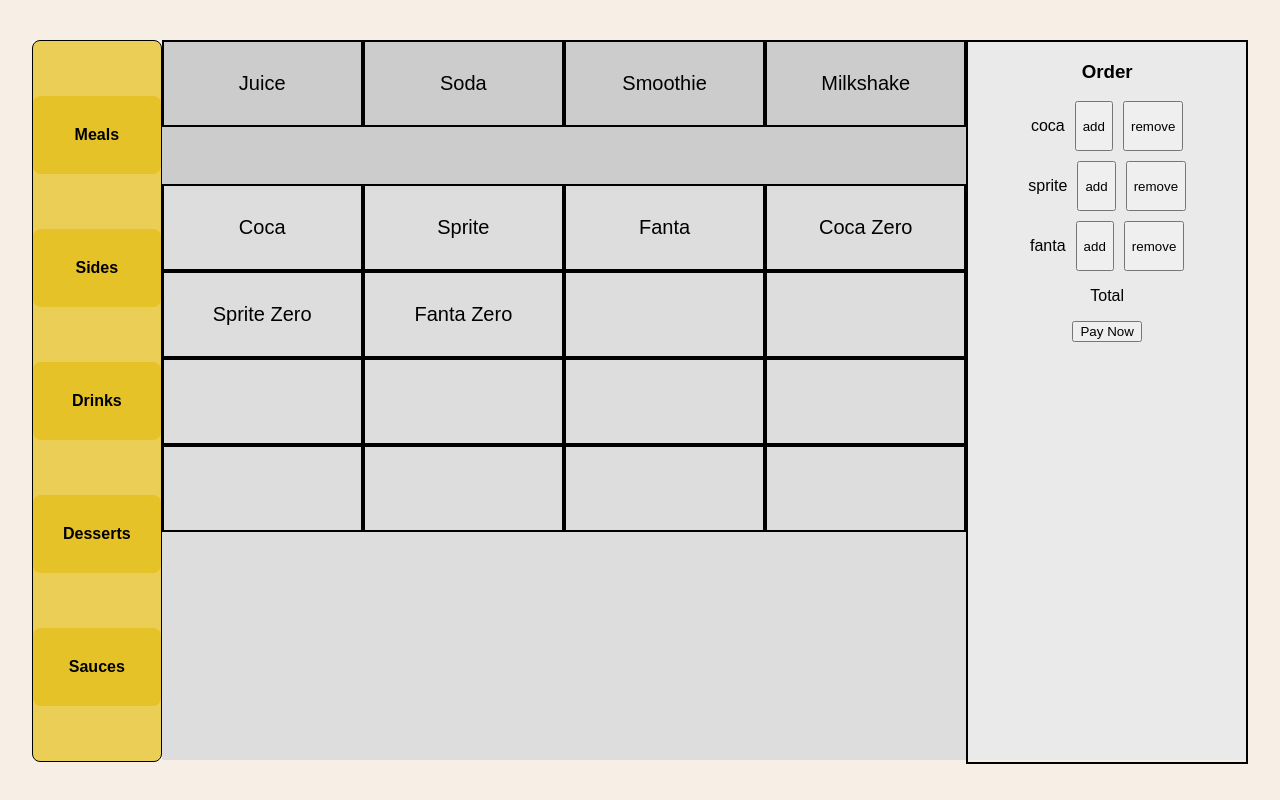
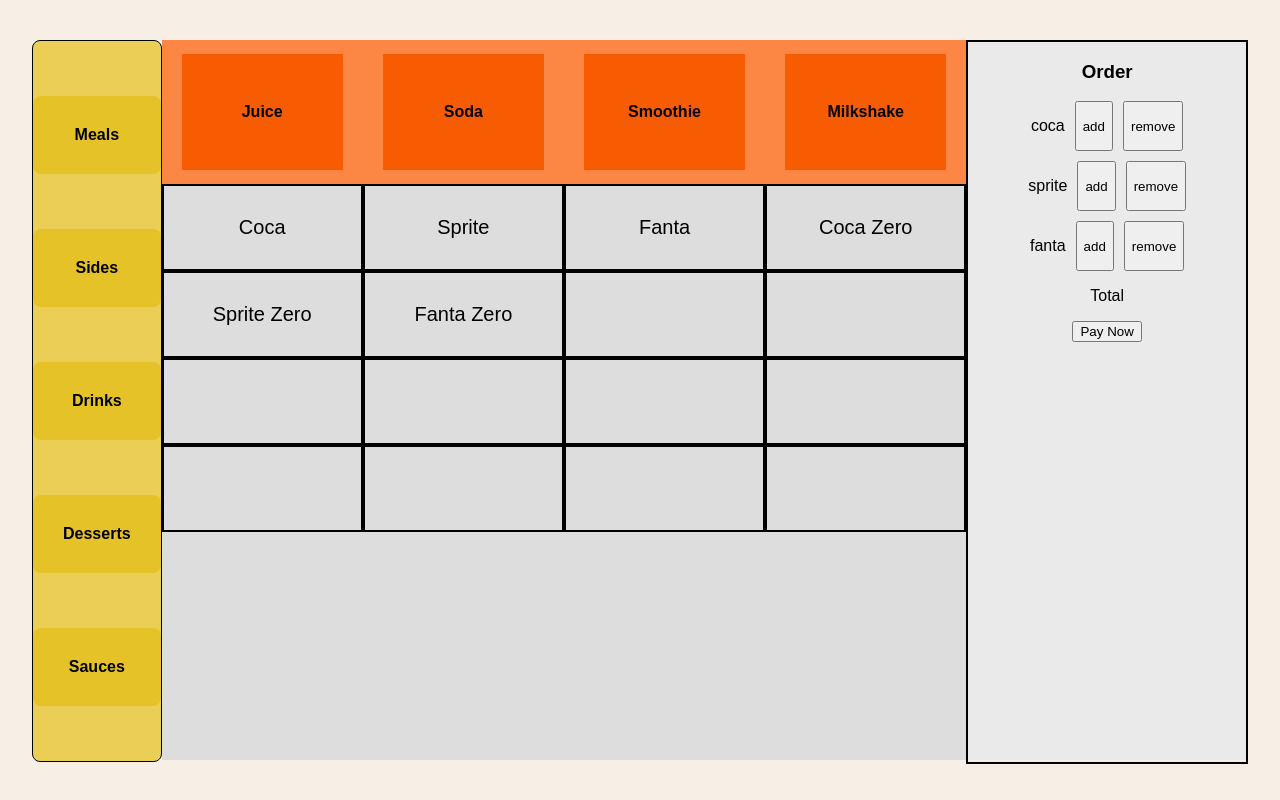
Before and after one commit to stefanie-vicente/test-qopla, a React (Vite) app: page / in a window 1280 px wide. Built offline with nearby package versions, Linux system fonts and the light colour scheme.

Commit message:
update top bar css

```diff
--- a/src/components/DrinksTopBar.tsx
+++ b/src/components/DrinksTopBar.tsx
@@ -4,7 +4,27 @@
   display: grid;
   grid-template-columns: repeat(4, 1fr);
   grid-template-rows: repeat(1, 1fr);
-  gap: 0px;
+  background: #fc8744;
+  height: 100%;
+  align-items: center;
+  justify-items: center;
+`;
+
+const DrinkItem = styled.div`
+  display: flex;
+  align-items: center;
+  justify-content: center;
+  text-align: center;
+  font-weight: bold;
+  cursor: pointer;
+  background-color: #f75c03;
+  width: 80%;
+  height: 80%;
+
+  &:hover {
+    transform: scale(1.05);
+    opacity: 0.9;
+  }
 `;
 
 const DrinksTopBar = () => {
@@ -17,13 +37,9 @@
   return (
     <Drinks>
       {drinkTypes.map((option: string) => (
-        <div
-          style={{ border: "2px solid black", padding: "10px" }}
-          key={option}
-          onClick={() => handleClick(option)}
-        >
-          <p style={{ fontSize: 20 }}>{option}</p>
-        </div>
+        <DrinkItem key={option} onClick={() => handleClick(option)}>
+          {option}
+        </DrinkItem>
       ))}
     </Drinks>
   );
```
